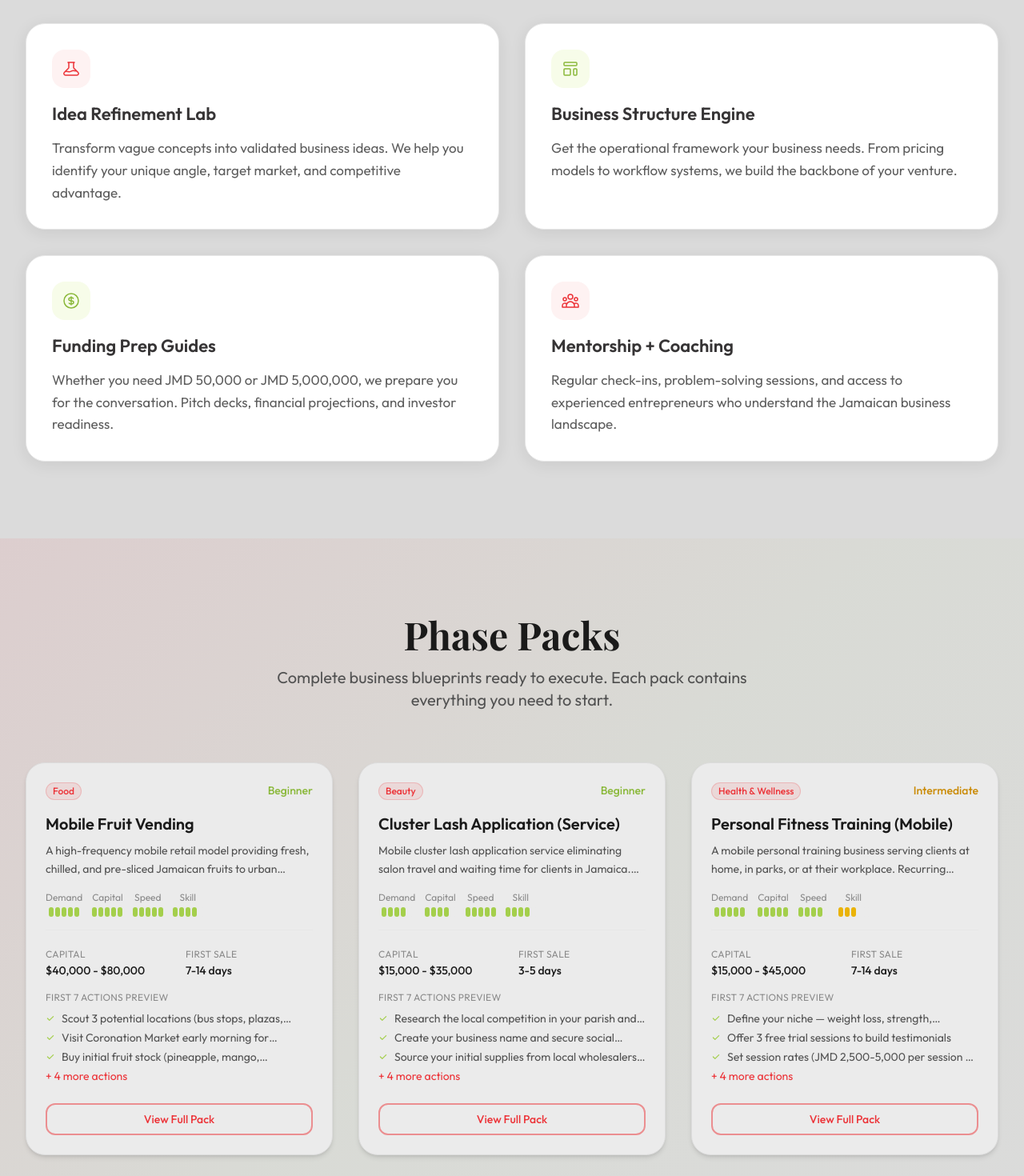
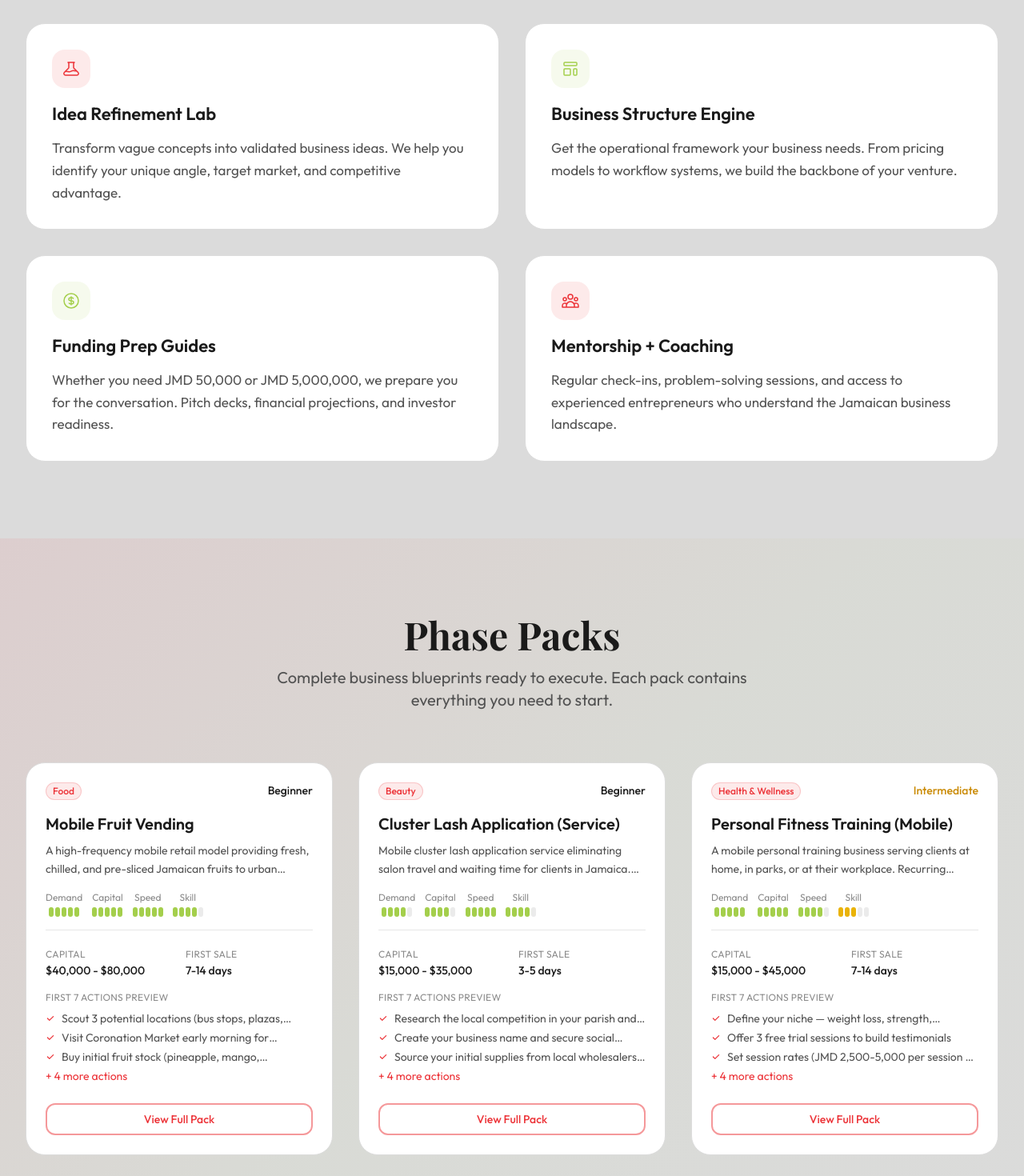
Before and after one commit to HammazoneRecords/Mindwaveja.com, a Next.js app: page / in a window 1280 px wide. Shown: the part 1600-3070 px from the top of the page at 80% size. Built offline with nearby package versions, Linux system fonts and the light colour scheme; no server answers; a web font is replaced by a local one.

Commit message:
Fix dark mode — FeaturesSection and PackCard CSS vars replacing dark: prefix

```diff
--- a/components/PackCard.tsx
+++ b/components/PackCard.tsx
@@ -23,7 +23,7 @@ function ScoreIndicator({ label, score, inverted = false }: { label: string; sco
 
   return (
     <div className="flex flex-col items-center">
-      <span className="text-xs text-tertiary dark:text-text-secondary mb-1">{label}</span>
+      <span className="text-xs mb-1" style={{ color: 'rgb(var(--color-text-tertiary))' }}>{label}</span>
       <div className="flex gap-0.5">
         {[1, 2, 3, 4, 5].map((i) => (
           <div
@@ -47,7 +47,11 @@ export function PackCard({ pack, index = 0 }: PackCardProps) {
       initial={{ opacity: 0, y: 20 }}
       animate={{ opacity: 1, y: 0 }}
       transition={{ duration: 0.4, delay: index * 0.1 }}
-      className="group relative elevation-2 dark:bg-secondary rounded-3xl p-6 hover:glow-red transition-all duration-300 border border-primary dark:border-primary"
+      className="group relative rounded-3xl p-6 transition-all duration-300"
+      style={{
+        backgroundColor: 'rgb(var(--color-bg-elevated))',
+        border: '1px solid rgb(var(--color-border-primary))',
+      }}
     >
       {/* Category Badge */}
       <div className="flex items-start justify-between mb-4">
@@ -58,12 +62,12 @@ export function PackCard({ pack, index = 0 }: PackCardProps) {
       </div>
 
       {/* Title */}
-      <h3 className="text-xl font-semibold text-primary dark:text-text-primary mb-2 group-hover:text-brand-red transition-colors">
+      <h3 className="text-xl font-semibold mb-2 transition-colors" style={{ color: 'rgb(var(--color-text-primary))' }}>
         {pack.name}
       </h3>
 
       {/* Description */}
-      <p className="text-secondary dark:text-text-secondary text-sm leading-relaxed mb-4 line-clamp-2">
+      <p className="text-sm leading-relaxed mb-4 line-clamp-2" style={{ color: 'rgb(var(--color-text-secondary))' }}>
         {pack.description}
       </p>
 
@@ -83,26 +87,26 @@ export function PackCard({ pack, index = 0 }: PackCardProps) {
       {/* Stats */}
       <div className="grid grid-cols-2 gap-4 mb-4">
         <div>
-          <span className="text-tertiary dark:text-text-tertiary text-xs uppercase tracking-wide">Capital</span>
-          <p className="text-primary dark:text-text-primary text-sm font-medium">
+          <span className="text-xs uppercase tracking-wide" style={{ color: 'rgb(var(--color-text-tertiary))' }}>Capital</span>
+          <p className="text-sm font-medium" style={{ color: 'rgb(var(--color-text-primary))' }}>
             {formatCapitalRange(pack.capitalRange.min, pack.capitalRange.max, pack.capitalRange.currency)}
           </p>
         </div>
         <div>
-          <span className="text-tertiary dark:text-text-tertiary text-xs uppercase tracking-wide">First Sale</span>
-          <p className="text-primary dark:text-text-primary text-sm font-medium">{pack.timeToFirstSale}</p>
+          <span className="text-xs uppercase tracking-wide" style={{ color: 'rgb(var(--color-text-tertiary))' }}>First Sale</span>
+          <p className="text-sm font-medium" style={{ color: 'rgb(var(--color-text-primary))' }}>{pack.timeToFirstSale}</p>
         </div>
       </div>
 
       {/* First 7 Actions Teaser */}
       <div className="mb-6">
-        <span className="text-tertiary dark:text-text-tertiary text-xs uppercase tracking-wide mb-2 block">
+        <span className="text-xs uppercase tracking-wide mb-2 block" style={{ color: 'rgb(var(--color-text-tertiary))' }}>
           First 7 Actions Preview
         </span>
         <ul className="space-y-1">
           {pack.firstSevenActions.slice(0, 3).map((action, i) => (
-            <li key={i} className="text-secondary dark:text-text-secondary text-sm flex items-start gap-2">
-              <span className="text-brand-green dark:text-brand-red mt-1">
+            <li key={i} className="text-sm flex items-start gap-2" style={{ color: 'rgb(var(--color-text-secondary))' }}>
+              <span className="mt-1" style={{ color: 'rgb(var(--color-brand-red))' }}>
                 <svg className="w-3 h-3" fill="currentColor" viewBox="0 0 20 20">
                   <path fillRule="evenodd" d="M16.707 5.293a1 1 0 010 1.414l-8 8a1 1 0 01-1.414 0l-4-4a1 1 0 011.414-1.414L8 12.586l7.293-7.293a1 1 0 011.414 0z" clipRule="evenodd" />
                 </svg>
--- a/components/home/FeaturesSection.tsx
+++ b/components/home/FeaturesSection.tsx
@@ -65,38 +65,45 @@ export function FeaturesSection() {
             initial={{ opacity: 0, y: 30 }}
             animate={isInView ? { opacity: 1, y: 0 } : {}}
             transition={{ duration: 0.5, delay: index * 0.1 }}
-            className={`group relative bg-white dark:bg-bg-tertiary border border-charcoal-100 dark:border-border-primary rounded-3xl p-6 lg:p-8 transition-all duration-300 shadow-soft ${
-              feature.color === 'wave'
-                ? 'hover:border-wave-300 dark:hover:border-brand-red hover:shadow-glow-red'
-                : 'hover:border-leaf-300 dark:hover:border-brand-green hover:shadow-glow-green'
-            }`}
+            className="group relative rounded-3xl p-6 lg:p-8 transition-all duration-300"
+            style={{
+              backgroundColor: 'rgb(var(--color-bg-elevated))',
+              border: '1px solid rgb(var(--color-border-primary))',
+            }}
           >
             {/* Gradient Background on hover */}
             <div
-              className={`absolute inset-0 rounded-3xl opacity-0 group-hover:opacity-100 transition-opacity duration-300 ${
-                feature.color === 'wave'
-                  ? 'bg-gradient-to-br from-wave-50 to-transparent dark:from-brand-red/10'
-                  : 'bg-gradient-to-br from-leaf-50 to-transparent dark:from-brand-green/10'
-              }`}
+              className="absolute inset-0 rounded-3xl opacity-0 group-hover:opacity-100 transition-opacity duration-300"
+              style={{
+                background: feature.color === 'wave'
+                  ? 'linear-gradient(135deg, rgb(var(--color-brand-red) / 0.06) 0%, transparent 60%)'
+                  : 'linear-gradient(135deg, rgb(var(--color-brand-green) / 0.06) 0%, transparent 60%)',
+              }}
             />
 
             <div className="relative">
               {/* Icon */}
-              <div className={`inline-flex items-center justify-center w-12 h-12 rounded-2xl mb-4 transition-colors ${
-                feature.color === 'wave'
-                  ? 'bg-wave-50 text-wave-500 group-hover:bg-wave-100 dark:bg-brand-red/10 dark:text-brand-red dark:group-hover:bg-brand-red/20'
-                  : 'bg-leaf-50 text-leaf-500 group-hover:bg-leaf-100 dark:bg-brand-green/10 dark:text-brand-green dark:group-hover:bg-brand-green/20'
-              }`}>
+              <div
+                className="inline-flex items-center justify-center w-12 h-12 rounded-2xl mb-4 transition-colors"
+                style={{
+                  backgroundColor: feature.color === 'wave'
+                    ? 'rgb(var(--color-brand-red) / 0.10)'
+                    : 'rgb(var(--color-brand-green) / 0.10)',
+                  color: feature.color === 'wave'
+                    ? 'rgb(var(--color-brand-red))'
+                    : 'rgb(var(--color-brand-green))',
+                }}
+              >
                 {feature.icon}
               </div>
 
               {/* Title */}
-              <h3 className="text-[1.375rem] font-semibold text-charcoal-900 dark:text-primary mb-3">
+              <h3 className="text-[1.375rem] font-semibold mb-3" style={{ color: 'rgb(var(--color-text-primary))' }}>
                 {feature.title}
               </h3>
 
               {/* Description */}
-              <p className="text-[1.0625rem] text-charcoal-600 dark:text-secondary leading-relaxed">
+              <p className="text-[1.0625rem] leading-relaxed" style={{ color: 'rgb(var(--color-text-secondary))' }}>
                 {feature.description}
               </p>
             </div>
```
